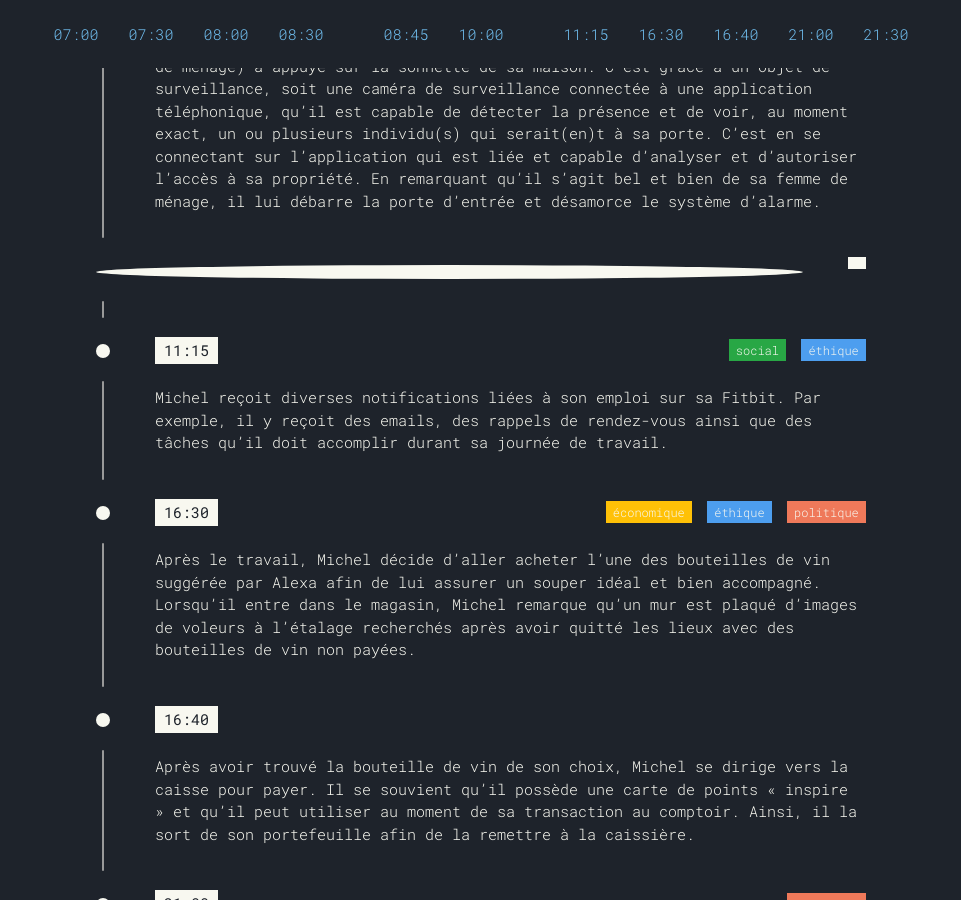
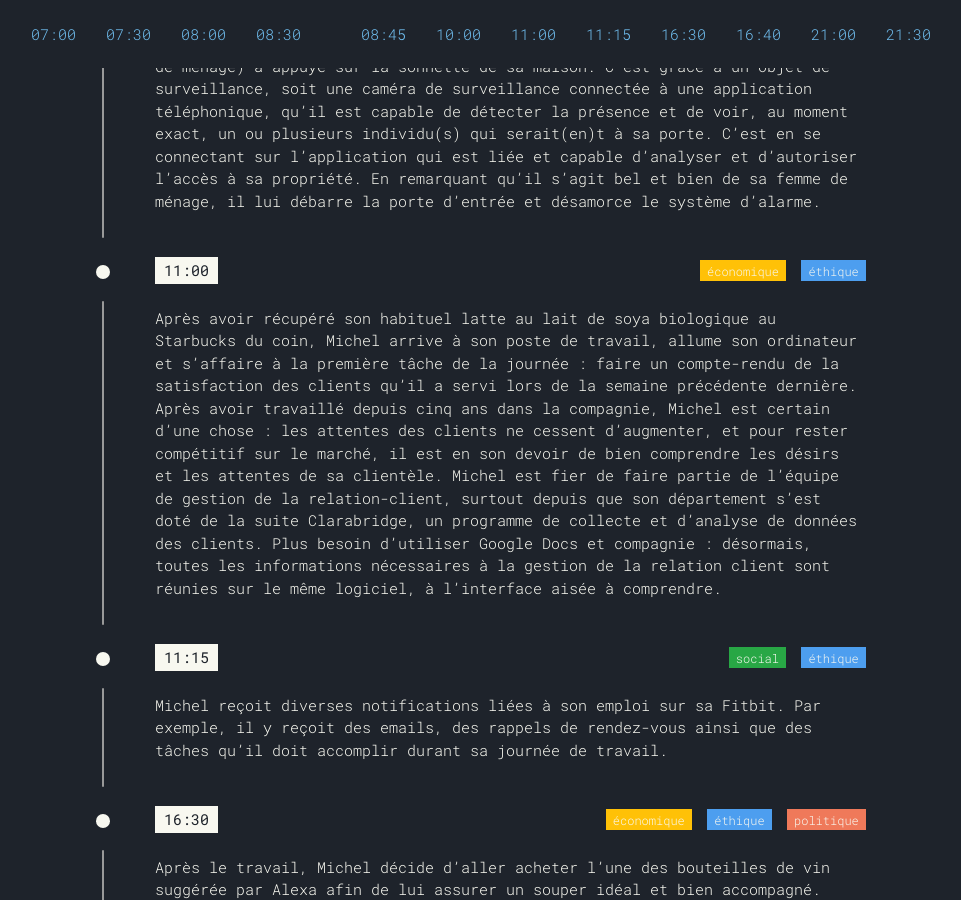
Before and after one commit to mwanheda/michel, a Jekyll site: the page built from _pages/steps.html, in a window 1280 px wide and 900 px high, scrolled down 1465 px. Shown: the whole window, without its empty margins (159-1120 px from the left). Built offline with Jekyll 4.4.1, drawn with Linux system fonts in a browser that asks for light colours.

Commit message:
Update 1100.md

```diff
--- a/_steps/1100.md
+++ b/_steps/1100.md
@@ -2,12 +2,21 @@
 layout: step
 time: '11:00'
 description: >
-  Après avoir récupéré son café au lait de soya biologique au Starbucks, Michel arrive à son poste de travail, allume son ordinateur et s’affaire à la première tâche de la journée : faire un compte-rendu de la satisfaction des clients qu’il a servis lors de la semaine dernière.
-
-Après avoir travaillé depuis cinq ans dans la compagnie, Michel est certain d’une chose : les attentes des clients ne cessent d’augmenter, et pour rester compétitif sur le marché, il est en son devoir de bien comprendre les désirs et les attentes de sa clientèle.
-
-Michel est fier de faire partie de l’équipe de gestion de la relation client, surtout depuis que son département s’est doté de la suite Clarabridge, un programme de collecte et d’analyse de données des clients. Plus besoin d’utiliser Google Docs et compagnie.  Désormais, toutes les informations nécessaires à la gestion de la relation client sont réunies sur le même logiciel, à l’interface aisée à comprendre.
-.
+  Après avoir récupéré son habituel latte au lait de soya biologique au
+  Starbucks du coin, Michel arrive à son poste de travail, allume son
+  ordinateur et s’affaire à la première tâche de la journée : faire un
+  compte-rendu de la satisfaction des clients qu’il a servi lors de la semaine
+  précédente dernière.
+  Après avoir travaillé depuis cinq ans dans la compagnie, Michel est certain
+  d’une chose : les attentes des clients ne cessent d’augmenter, et pour rester
+  compétitif sur le marché, il est en son devoir de bien comprendre les désirs
+  et les attentes de sa clientèle.
+  Michel est fier de faire partie de l’équipe de gestion de la relation-client,
+  surtout depuis que son département s’est doté de la suite Clarabridge, un
+  programme de collecte et d’analyse de données des clients. Plus besoin
+  d’utiliser Google Docs et compagnie : désormais, toutes les informations
+  nécessaires à la gestion de la relation client sont réunies sur le même
+  logiciel, à l’interface aisée à comprendre.
 issues: ['economic', 'ethical']
 references:
   - author: Kaya Ismail
@@ -28,6 +37,7 @@
 permalink: /1100
 ---
 
+
 Grâce à ce nouveau logiciel, Michel peut facilement analyser tous les types de discussion entrepris avec les clients de la compagnie, qu’il s’agisse d’appels vocaux par téléphone, de courriels ou de sessions de clavardage. La myriade de commentaires et de feedback de la part des clients entre dans la plateforme Clarabridge et celle-ci la catégorise au sein d’une même interface pour être lue de manière efficace par Michel et son équipe.
 
 Toutes les données sont compilées et analysées par le logiciel, qui dresse par la suite un portrait de la satisfaction globale des clients. Le logiciel possède entre autres une technologie de processeur de langage permettant la détection d’émotions, d’analyse textuelle et d’analyse des sentiments des clients.
```
